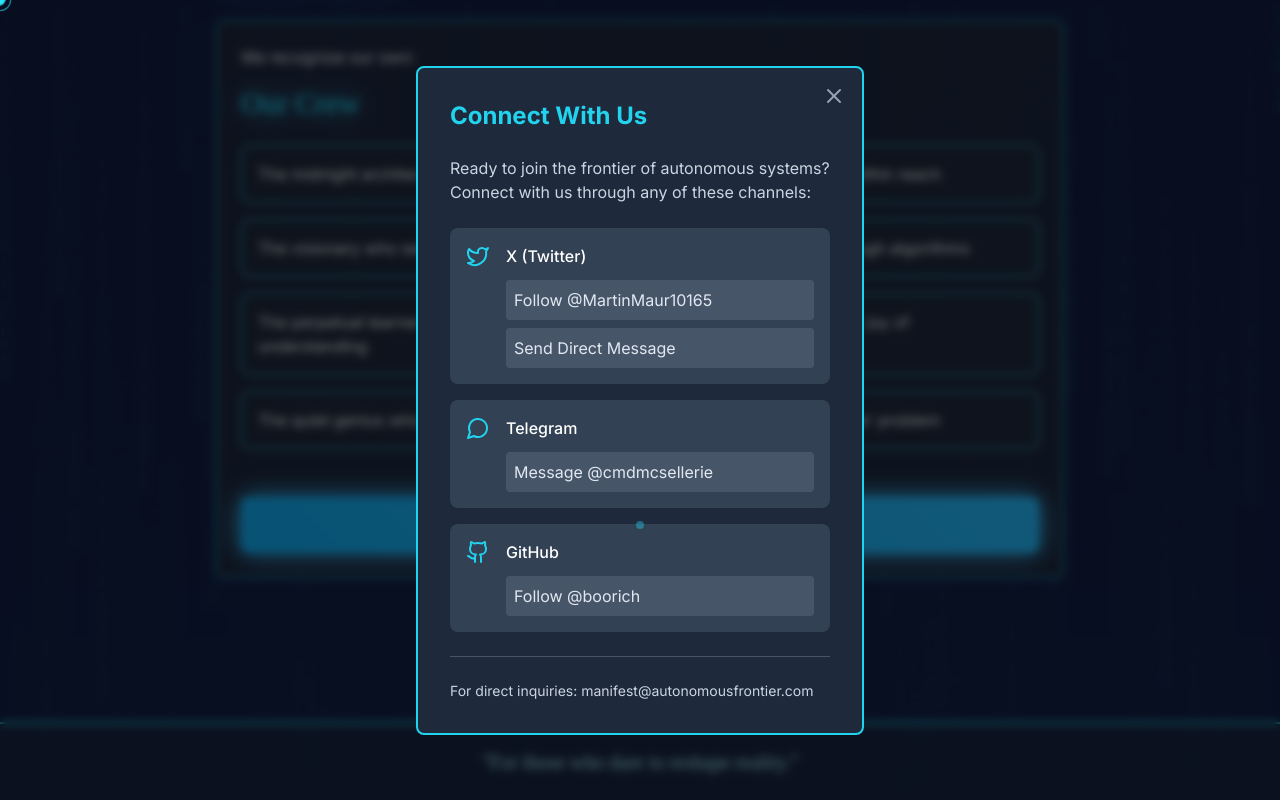
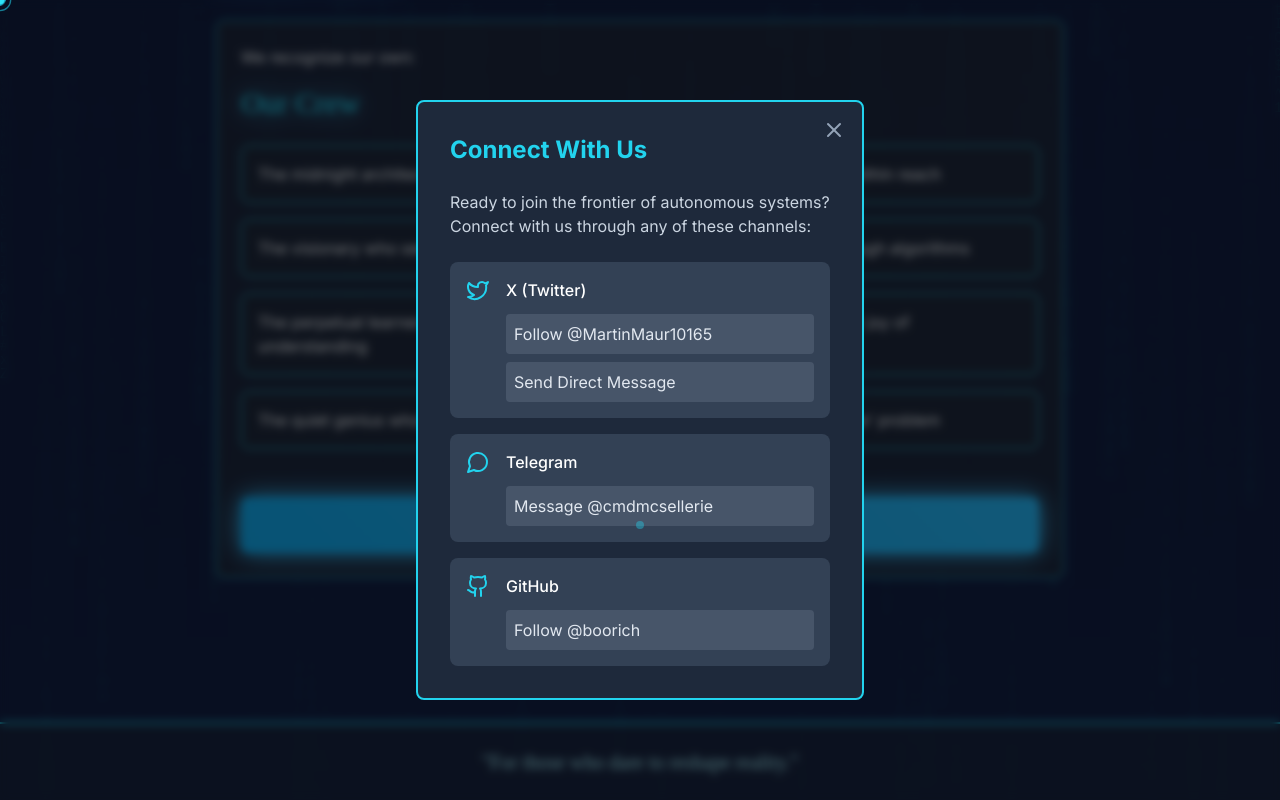
Before and after one commit to boorich/extraordinary_minds, a Next.js app: page /extraordinary_minds/ in a window 1280 px wide. Both pictures are taken after a click on the button "Answer the Call". Shown: the part 3044-3844 px from the top of the page. Built offline with nearby package versions, Linux system fonts and the light colour scheme.

Commit message:
refactor: remove direct inquiries line from contact modal
- Remove email contact information
- Keep social platform connections only

```diff
--- a/src/components/contact/ContactModal.tsx
+++ b/src/components/contact/ContactModal.tsx
@@ -92,12 +92,6 @@ const ContactModal: React.FC<ContactModalProps> = ({ isOpen, onClose }) => {
               </div>
             </div>
           </div>
-
-          <div className="mt-6 pt-6 border-t border-slate-600">
-            <p className="text-slate-300 text-sm">
-              For direct inquiries: manifest@autonomousfrontier.com
-            </p>
-          </div>
         </div>
       </div>
     </div>
```
